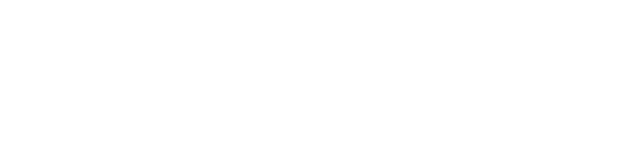
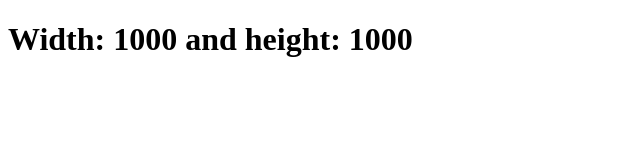
Before and after one commit to acciojob/screen-size-rakshith299, a website: page main.html in a window 1280 px wide. Shown: the whole page, without its empty margins (0-640 px from the left). Drawn offline with Linux system fonts and the light colour scheme.

Commit message:
created a submission

```diff
--- a/main.html
+++ b/main.html
@@ -9,7 +9,7 @@
 <body>
 	<!-- the entire body must be written by student -->
 	<div id = "sizeInfo">
-		<h1></h1>
+		<h1>Width: 1000 and height: 1000</h1>
 	</div>
     <script type="text/javascript" src="./script.js">
 </script>
```
